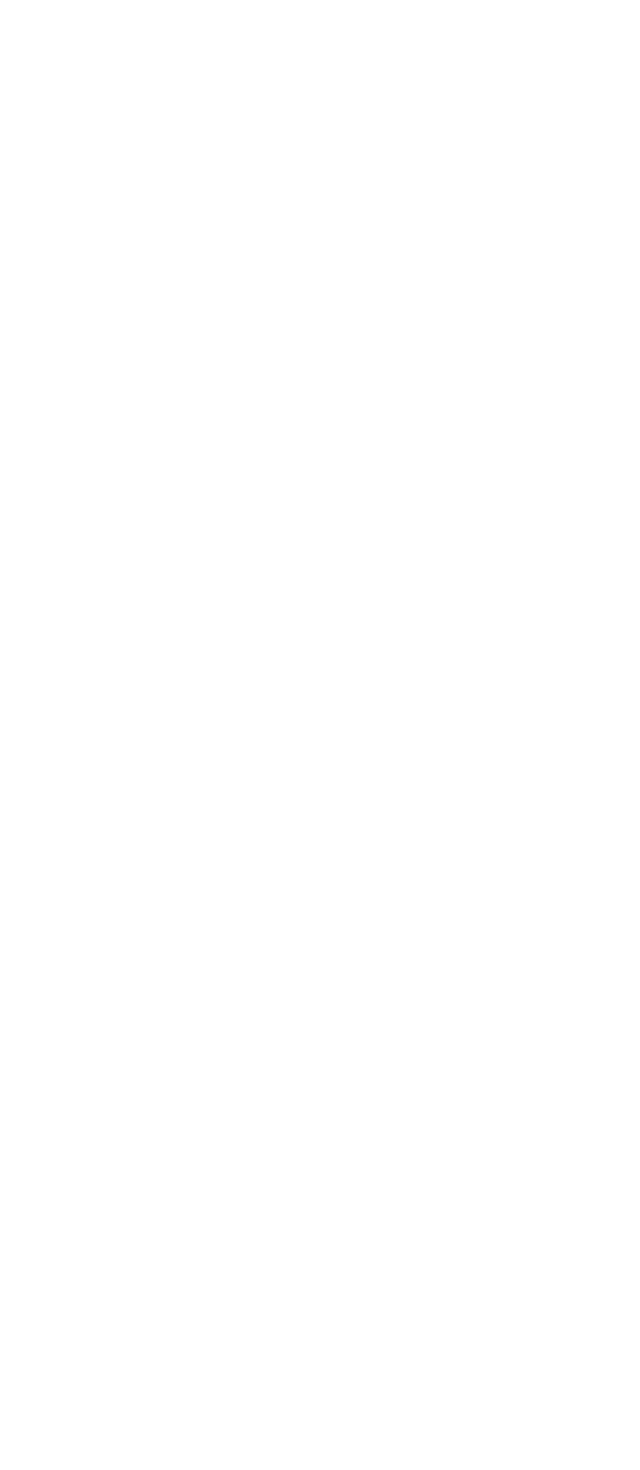
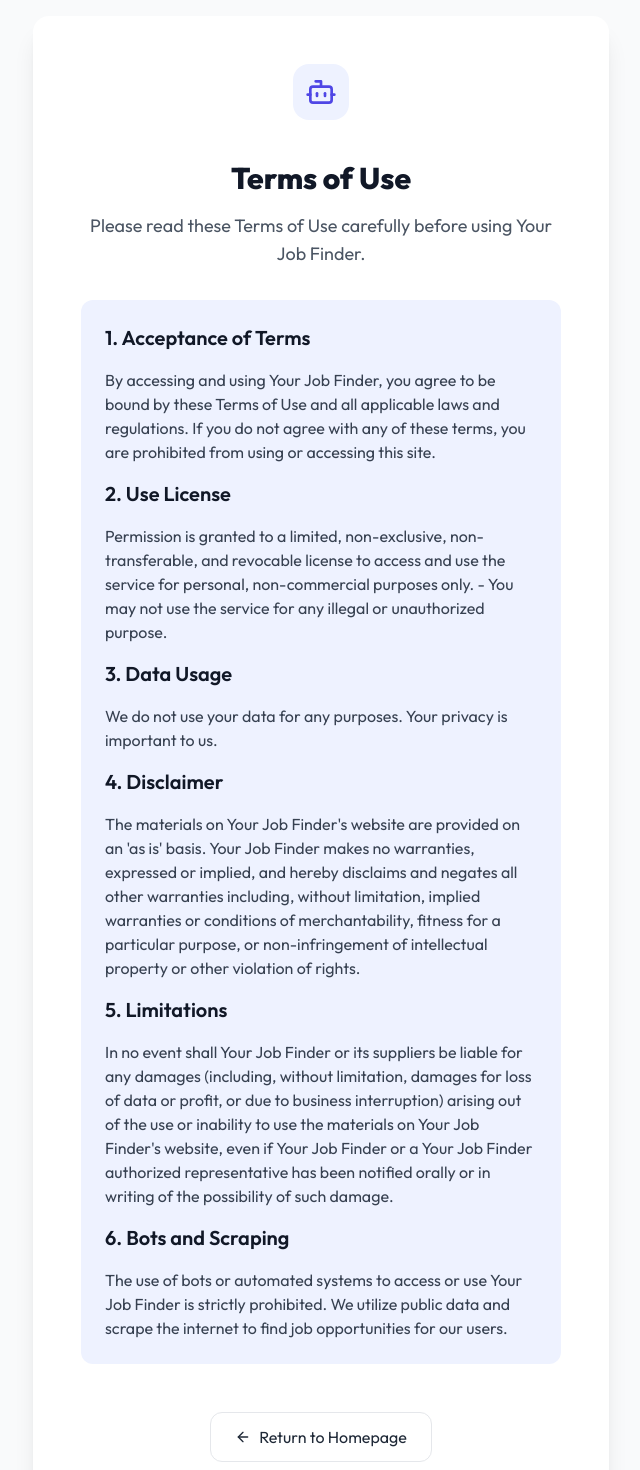
Before and after one commit to whoistahito/Job-Finder-Frontend, a React (Vite) app: page /terms in a window 1280 px wide. Before the commit this address had no page. Shown: the top 1470 px of the page, without its empty margins (319-959 px from the left). Before the commit the page ends 800 px from the top, so only its background shows below. Built offline with nearby package versions, Linux system fonts and the light colour scheme.

Commit message:
Add Terms of Use and ContactUs

```diff
--- a/src/App.tsx
+++ b/src/App.tsx
@@ -6,6 +6,8 @@ import {Unsubscribe} from "./pages/Unsubscribe.tsx";
 import {UnsubscribeError} from "./pages/UnsubscribeError.tsx";
 import {UnsubscribeHandler} from "./pages/UnsubscribeHandler.tsx";
 import {Features} from "./components/Features";
+import {ContactUs} from "./components/ContactUs.tsx";
+import {TermsOfUse} from "./components/TermsOfUse.tsx";
 
 function App() {
     return (
@@ -15,16 +17,25 @@ function App() {
                 element={
                     <main className="min-h-screen bg-gradient-to-b from-indigo-50 to-white">
                         <div className="max-w-4xl mx-auto px-4 py-16 md:py-24 space-y-12 md:space-y-16">
-        <Header />
-        <JobSearchForm />
+                            <Header/>
+                            <JobSearchForm/>
                             <Features/>
                         </div>
+                        <footer className="text-center text-gray-500 py-4">
+                            <p>&copy; {new Date().getFullYear()} Your Job Finder. All Rights Reserved.</p>
+                            <div className="flex justify-center space-x-4 mt-2">
+                                <a href="/contact" className="hover:text-gray-700">Contact Us</a>
+                                <a href="/terms" className="hover:text-gray-700">Terms of Use</a>
+                            </div>
+                        </footer>
                     </main>
                 }
             />
             <Route path="/unsubscribe/process" element={<UnsubscribeHandler/>}/>
             <Route path="/unsubscribe" element={<Unsubscribe/>}/>
             <Route path="/unsubscribe/error" element={<UnsubscribeError/>}/>
+            <Route path="/terms" element={<TermsOfUse/>}/>
+            <Route path="/contact" element={<ContactUs/>}/>
         </Routes>
     );
 }
--- /dev/null
+++ b/src/components/ContactUs.tsx
@@ -0,0 +1,52 @@
+import React from 'react';
+import {ArrowLeft, Bot} from 'lucide-react';
+import {Button} from '../components/ui/Button.tsx';
+import {Link} from 'react-router-dom';
+
+export const ContactUs: React.FC = () => {
+    return (
+        <main className="min-h-screen bg-gray-50 flex items-center justify-center p-4">
+            <div className="w-full max-w-xl">
+                <div className="bg-white rounded-2xl shadow-xl p-8 md:p-12 text-center space-y-8">
+                    {/* Logo */}
+                    <div className="inline-flex items-center justify-center p-3 rounded-2xl bg-indigo-50 mb-2">
+                        <Bot className="w-8 h-8 text-indigo-600"/>
+                    </div>
+
+                    {/* Main Content */}
+                    <div className="space-y-4">
+                        <h1 className="font-outfit text-3xl font-bold text-gray-900">
+                            Contact Us
+                        </h1>
+                        <p className="text-gray-600 text-lg">
+                            We'd love to hear from you!
+                        </p>
+                    </div>
+
+                    {/* Contact Information */}
+                    <div className="bg-indigo-50 rounded-xl p-6 space-y-4 text-left">
+                        <h2 className="font-outfit text-xl font-semibold text-gray-900">
+                            Contact Information
+                        </h2>
+                        <p className="text-gray-700">
+                            Email: your.job.finder.app@gmail.com
+                        </p>
+                    </div>
+
+                    {/* Return Button */}
+                    <div className="pt-4">
+                        <Link to="/">
+                            <Button
+                                variant="secondary"
+                                className="!w-auto mx-auto"
+                            >
+                                <ArrowLeft className="w-4 h-4"/>
+                                <span>Return to Homepage</span>
+                            </Button>
+                        </Link>
+                    </div>
+                </div>
+            </div>
+        </main>
+    );
+};
--- /dev/null
+++ b/src/components/TermsOfUse.tsx
@@ -0,0 +1,104 @@
+import React from 'react';
+import {ArrowLeft, Bot} from 'lucide-react';
+import {Button} from '../components/ui/Button.tsx';
+import {Link} from 'react-router-dom';
+
+export const TermsOfUse: React.FC = () => {
+    return (
+        <main className="min-h-screen bg-gray-50 flex items-center justify-center p-4">
+            <div className="w-full max-w-xl">
+                <div className="bg-white rounded-2xl shadow-xl p-8 md:p-12 text-center space-y-8">
+                    {/* Logo */}
+                    <div className="inline-flex items-center justify-center p-3 rounded-2xl bg-indigo-50 mb-2">
+                        <Bot className="w-8 h-8 text-indigo-600"/>
+                    </div>
+
+                    {/* Main Content */}
+                    <div className="space-y-4">
+                        <h1 className="font-outfit text-3xl font-bold text-gray-900">
+                            Terms of Use
+                        </h1>
+                        <p className="text-gray-600 text-lg">
+                            Please read these Terms of Use carefully before using Your Job Finder.
+                        </p>
+                    </div>
+
+                    {/* Terms */}
+                    <div className="bg-indigo-50 rounded-xl p-6 space-y-4 text-left">
+                        <h2 className="font-outfit text-xl font-semibold text-gray-900">
+                            1. Acceptance of Terms
+                        </h2>
+                        <p className="text-gray-700">
+                            By accessing and using Your Job Finder, you agree to be bound by these Terms of Use and all
+                            applicable laws and regulations.
+                            If you do not agree with any of these terms, you are prohibited from using or accessing this
+                            site.
+                        </p>
+
+                        <h2 className="font-outfit text-xl font-semibold text-gray-900">
+                            2. Use License
+                        </h2>
+                        <p className="text-gray-700">
+                            Permission is granted to a limited, non-exclusive, non-transferable, and revocable license
+                            to access and use the service for personal, non-commercial purposes only.
+                            - You may not use the service for any illegal or unauthorized purpose.
+                        </p>
+
+                        <h2 className="font-outfit text-xl font-semibold text-gray-900">
+                            3. Data Usage
+                        </h2>
+                        <p className="text-gray-700">
+                            We do not use your data for any purposes. Your privacy is important to us.
+                        </p>
+
+                        <h2 className="font-outfit text-xl font-semibold text-gray-900">
+                            4. Disclaimer
+                        </h2>
+                        <p className="text-gray-700">
+                            The materials on Your Job Finder's website are provided on an 'as is' basis.
+                            Your Job Finder makes no warranties, expressed or implied, and hereby disclaims and negates
+                            all other warranties
+                            including, without limitation, implied warranties or conditions of merchantability,
+                            fitness for a particular purpose, or non-infringement of intellectual property or other
+                            violation of rights.
+                        </p>
+
+                        <h2 className="font-outfit text-xl font-semibold text-gray-900">
+                            5. Limitations
+                        </h2>
+                        <p className="text-gray-700">
+                            In no event shall Your Job Finder or its suppliers be liable for any damages (including,
+                            without limitation, damages for loss of data or profit, or due to business interruption)
+                            arising out of the use
+                            or inability to use the materials on Your Job Finder's website, even if Your Job Finder or a
+                            Your Job Finder authorized representative has been notified orally or in writing of the
+                            possibility of such damage.
+                        </p>
+
+                        <h2 className="font-outfit text-xl font-semibold text-gray-900">
+                            6. Bots and Scraping
+                        </h2>
+                        <p className="text-gray-700">
+                            The use of bots or automated systems to access or use Your Job Finder is strictly
+                            prohibited.
+                            We utilize public data and scrape the internet to find job opportunities for our users.
+                        </p>
+                    </div>
+
+                    {/* Return Button */}
+                    <div className="pt-4">
+                        <Link to="/">
+                            <Button
+                                variant="secondary"
+                                className="!w-auto mx-auto"
+                            >
+                                <ArrowLeft className="w-4 h-4"/>
+                                <span>Return to Homepage</span>
+                            </Button>
+                        </Link>
+                    </div>
+                </div>
+            </div>
+        </main>
+    );
+};
```
Lines whose indentation alone changed are shown as unchanged.
